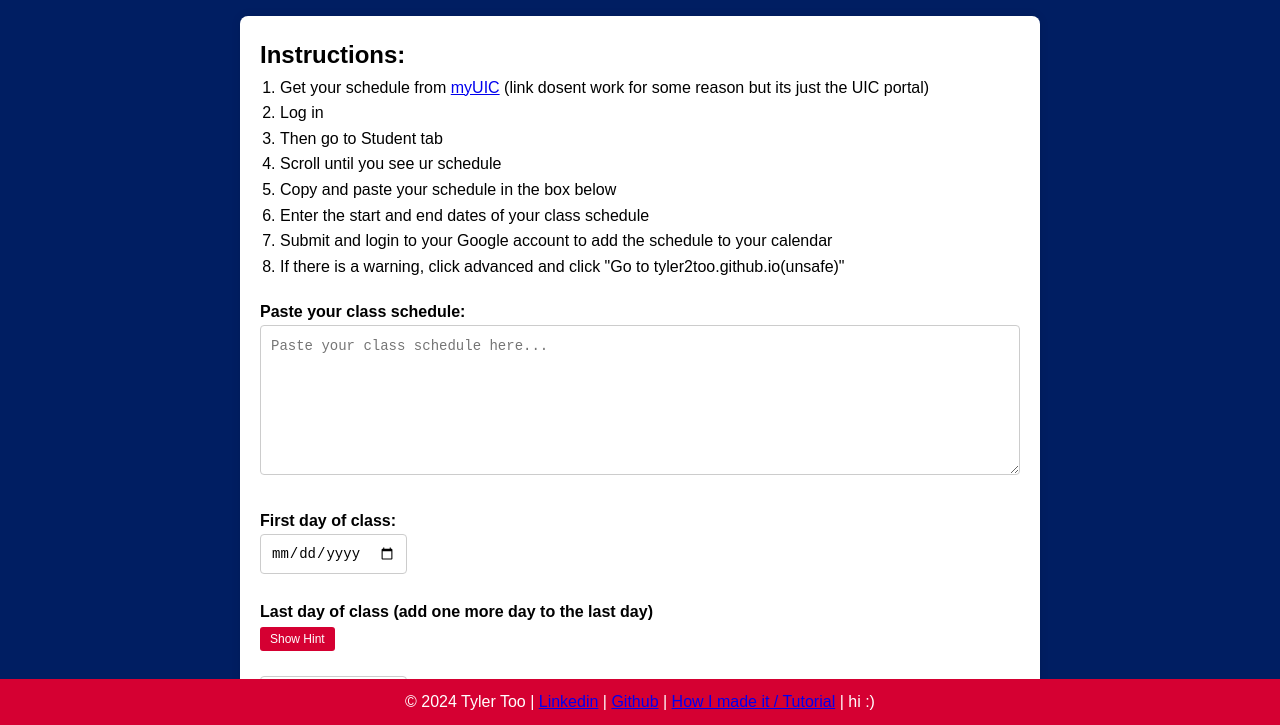
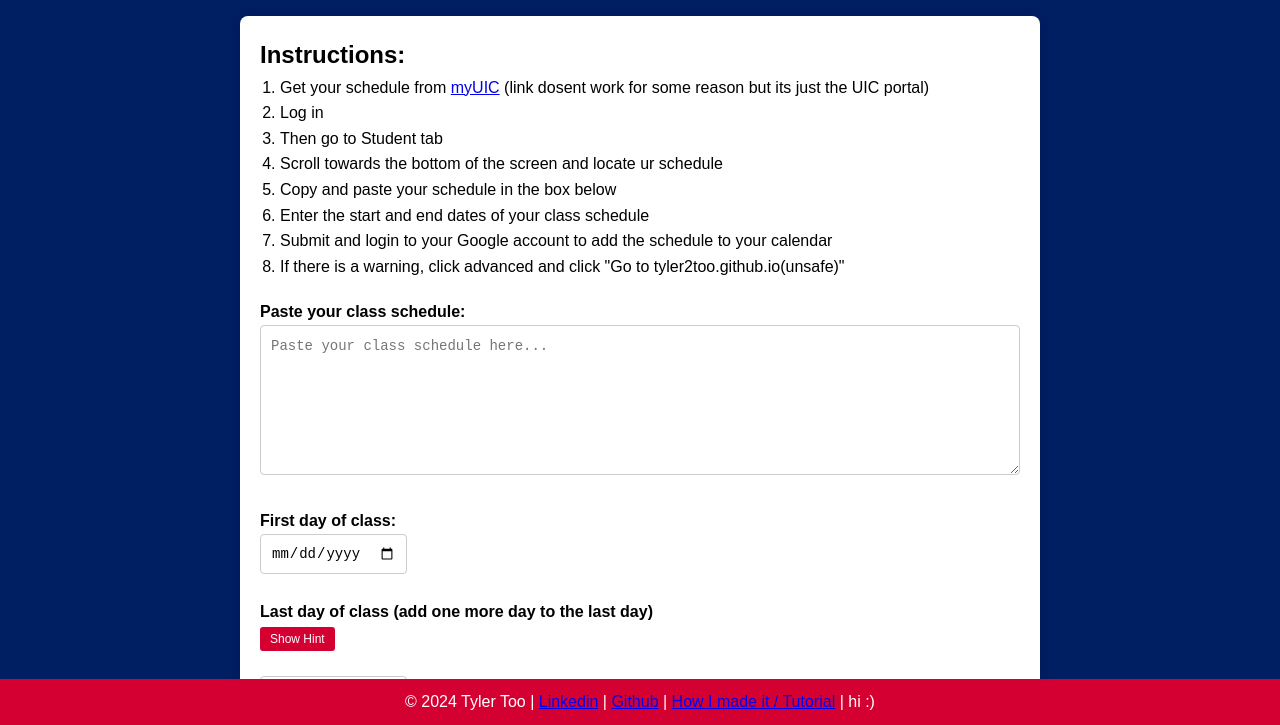
Before and after one commit to tyler2too/ClassScheduleToGoogleCalenderApp, a plain HTML site: page uic/uic.html in a window 1280 px wide. Shown: the part 75-800 px from the top of the page. Drawn offline with Linux system fonts and the light colour scheme; a script that the page names is missing.

Commit message:
Made step 4 a little clearer (Thanks Tito Marv)

```diff
--- a/uic/uic.html
+++ b/uic/uic.html
@@ -20,7 +20,7 @@
                 <li>Get your schedule from <a href="https://my.uic.edu">myUIC</a> (link dosent work for some reason but its just the UIC portal)</li>
                 <li>Log in</li>
                 <li>Then go to Student tab</li>
-                <li>Scroll until you see ur schedule</li>
+                <li>Scroll towards the bottom of the screen and locate ur schedule</li>
                 <li>Copy and paste your schedule in the box below</li>
                 <li>Enter the start and end dates of your class schedule</li>
                 <li>Submit and login to your Google account to add the schedule to your calendar</li>
```
